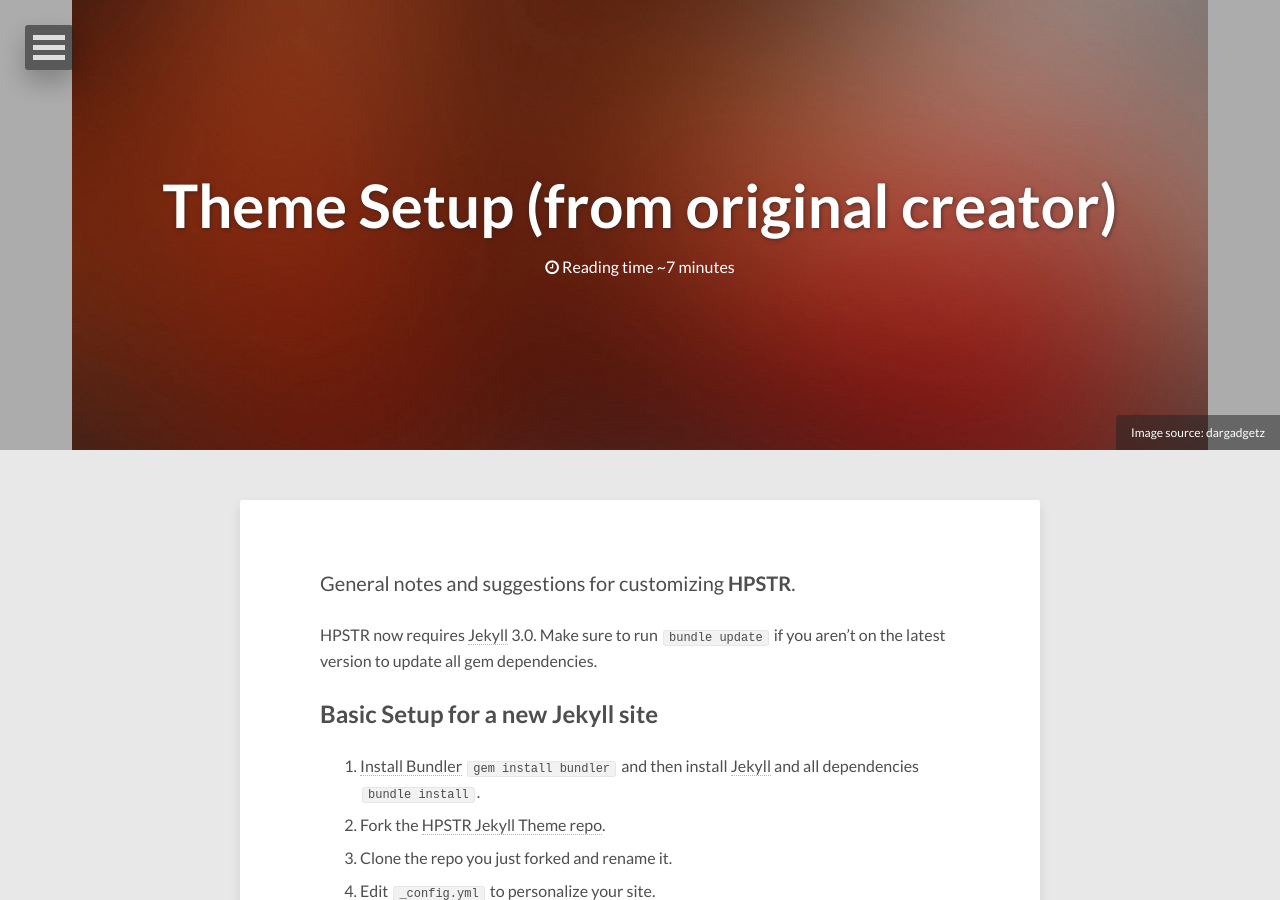
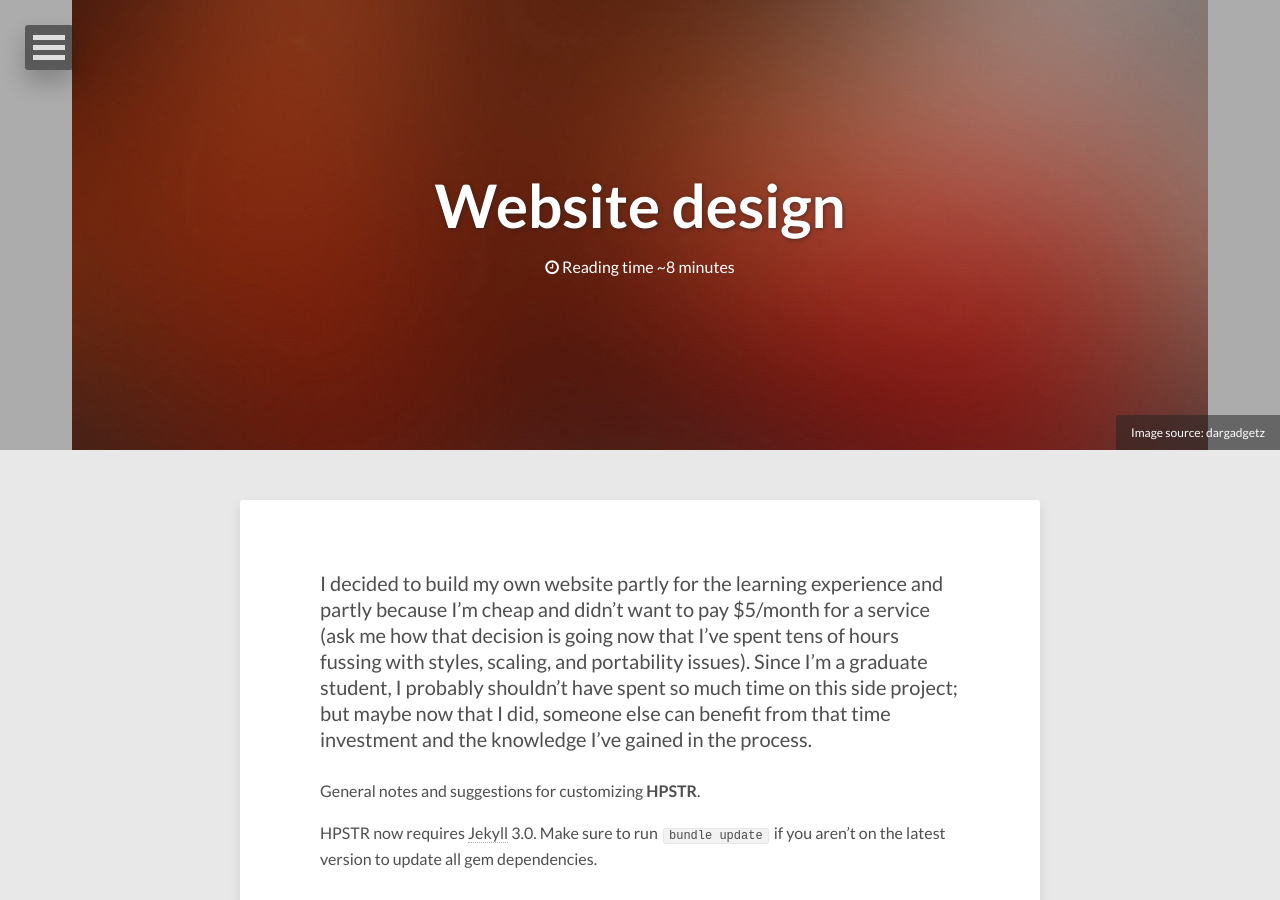
Before and after one commit to barbourww/barbourww.github.io, a Jekyll site: the page built from theme-setup/index.md, in a window 1280 px wide and 900 px high. Built offline with Jekyll 4.4.1, drawn with Linux system fonts in a browser that asks for light colours; nearby versions of some CDN libraries.

Commit message:
Started writing up the website design

```diff
--- a/theme-setup/index.md
+++ b/theme-setup/index.md
@@ -1,7 +1,7 @@
 ---
 layout: page
-title: Theme Setup (from original creator)
-description: "Instructions on how to install and customize the modern Jekyll theme HPSTR."
+title: Website design
+description: "Walkthrough for how I built my site, using the HPSTR template from mmistakes. Instructions on how to install and customize a modern Jekyll theme."
 image:
   feature: abstract-11.jpg
   credit: dargadgetz
@@ -9,6 +9,12 @@
 share: true
 modified: 2016-06-01T15:14:43-04:00
 ---
+
+I decided to build my own website partly for the learning experience and partly because I'm cheap and didn't want to pay $5/month for a service (ask me how that decision is going now that I've spent tens of hours fussing with styles, scaling, and portability issues). Since I'm a graduate student, I probably shouldn't have spent so much time on this side project; but maybe now that I did, someone else can benefit from that time investment and the knowledge I've gained in the process.
+
+
+
+
 
 General notes and suggestions for customizing **HPSTR**.
 
```
